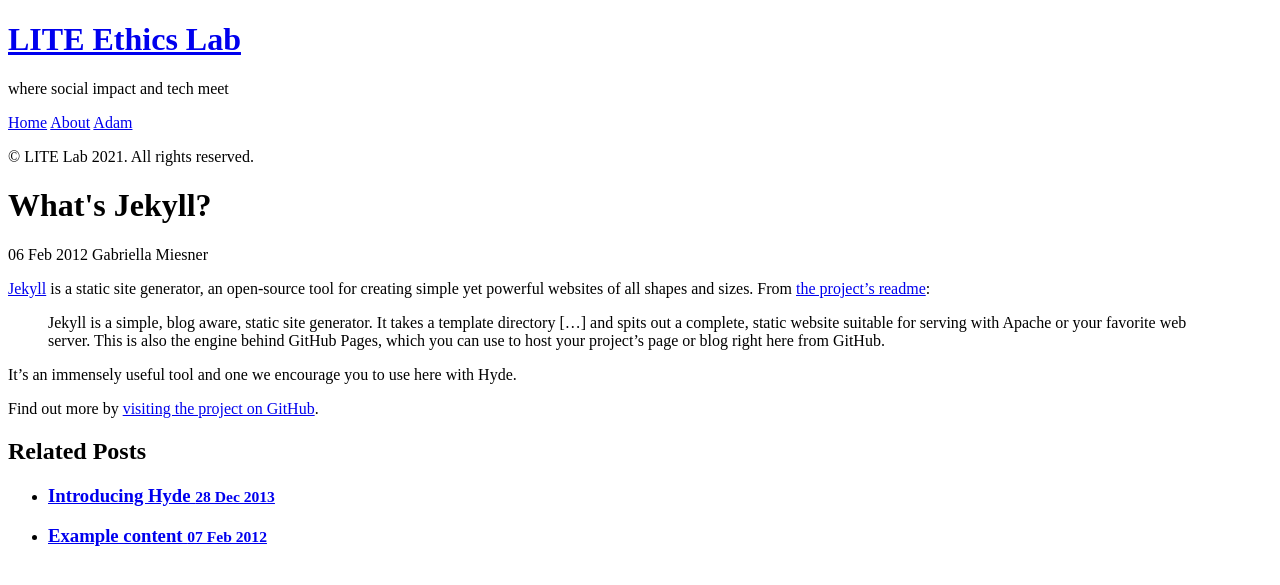
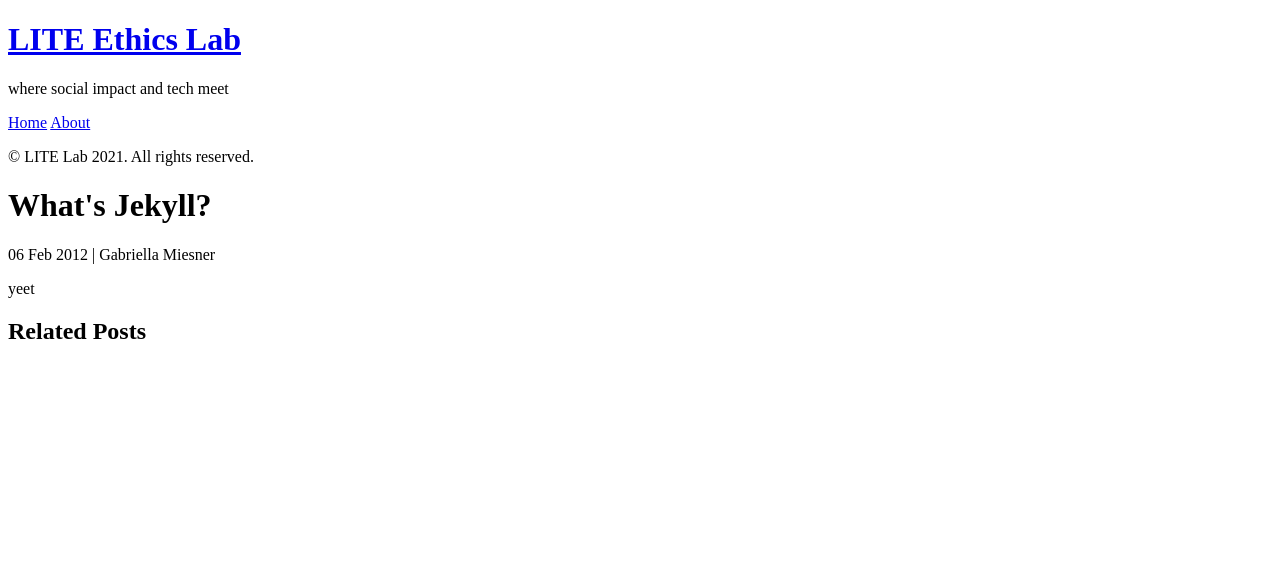
Before and after one commit to lite-ethics-lab/lite-ethics-lab.github.io, a Jekyll site: the page built from _posts/2012-02-06-whats-jekyll.md, in a window 1280 px wide. Shown: the top 585 px of the page. Built offline with Jekyll 4.4.1, drawn with Linux system fonts in a browser that asks for light colours; Markdown is read by kramdown in place of the engine named in the settings.

Commit message:
IT WORKS

```diff
--- a/_includes/sidebar.html
+++ b/_includes/sidebar.html
@@ -25,7 +25,6 @@
           {% endif %}
         {% endif %}
       {% endfor %}
-<a href="adam.html"> Adam</a>
     </nav>
 
     <p>&copy; LITE Lab {{ site.time | date: '%Y' }}. All rights reserved.</p>
--- a/_layouts/post.html
+++ b/_layouts/post.html
@@ -4,8 +4,7 @@ layout: default
 
 <div class="post">
   <h1 class="post-title">{{ page.title }}</h1>
-  <span class="post-date">{{ page.date | date_to_string }}</span>
-  <span class="post-author">{{ page.author | string_to_string }}</span>
+  <span class="post-date">{{ page.date | date_to_string }} | {{page.author}}</span>
   {{ content }}
 </div>
 
@@ -17,8 +16,7 @@ layout: default
         <h3>
           <a href="{{ post.url }}">
             {{ post.title }}
-            <small>{{ post.date | date_to_string }}</small>
-            <small>{{ post.author | string_to_string }}</small>
+            <small>{{ post.date | date_to_string }}  | {{page.author}}</small>
           </a>
         </h3>
       </li>
--- a/_posts/2012-02-06-whats-jekyll.md
+++ b/_posts/2012-02-06-whats-jekyll.md
@@ -3,11 +3,4 @@ layout: post
 title: What's Jekyll?
 author: Gabriella Miesner
 ---
-
-[Jekyll](http://jekyllrb.com) is a static site generator, an open-source tool for creating simple yet powerful websites of all shapes and sizes. From [the project's readme](https://github.com/mojombo/jekyll/blob/master/README.markdown):
-
-  > Jekyll is a simple, blog aware, static site generator. It takes a template directory [...] and spits out a complete, static website suitable for serving with Apache or your favorite web server. This is also the engine behind GitHub Pages, which you can use to host your project’s page or blog right here from GitHub.
-
-It's an immensely useful tool and one we encourage you to use here with Hyde.
-
-Find out more by [visiting the project on GitHub](https://github.com/mojombo/jekyll).
+yeet
--- a/index.html
+++ b/index.html
@@ -12,7 +12,7 @@ title: Home
       </a>
     </h1>
 
-    <span class="post-date">{{ post.date | date_to_string }}</span>
+    <span class="post-date">{{ post.date | date_to_string }} | {{post.author}}</span>
 
     {{ post.content }}
   </div>
```
Also changed, not shown: _posts/2012-02-07-example-content.md (deleted, +0 -138 lines), _posts/2013-12-28-introducing-hyde.md (deleted, +0 -37 lines), 10 other files.
